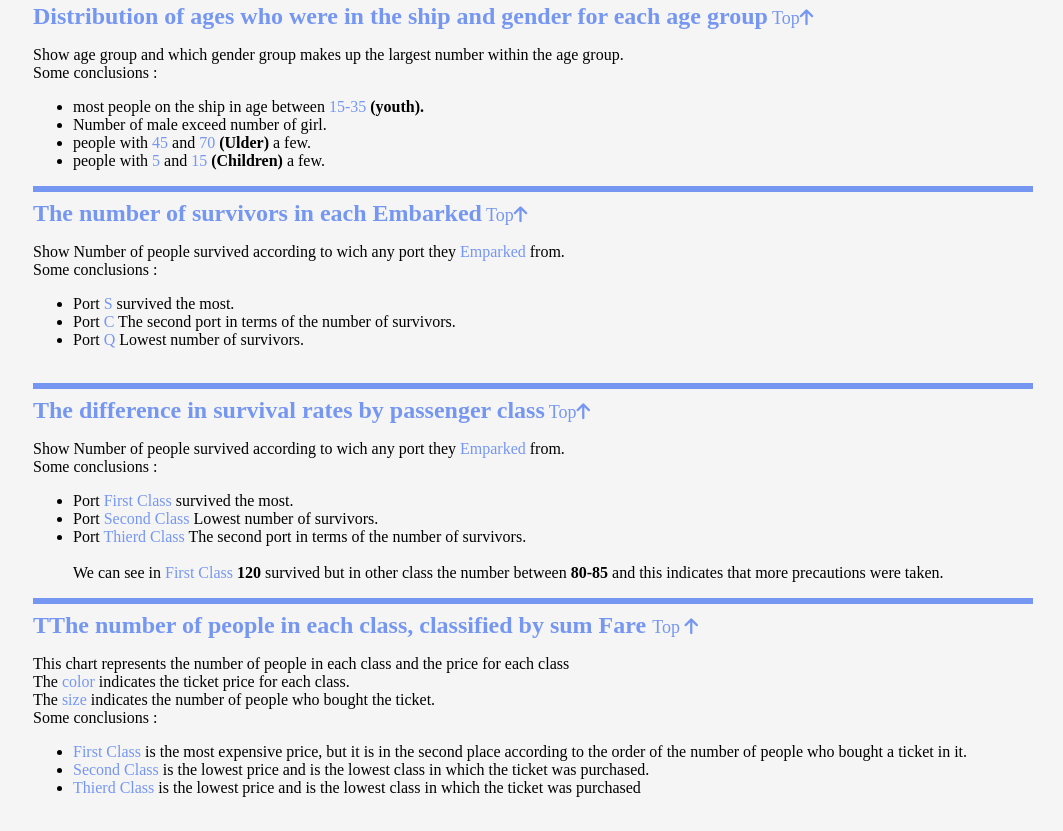
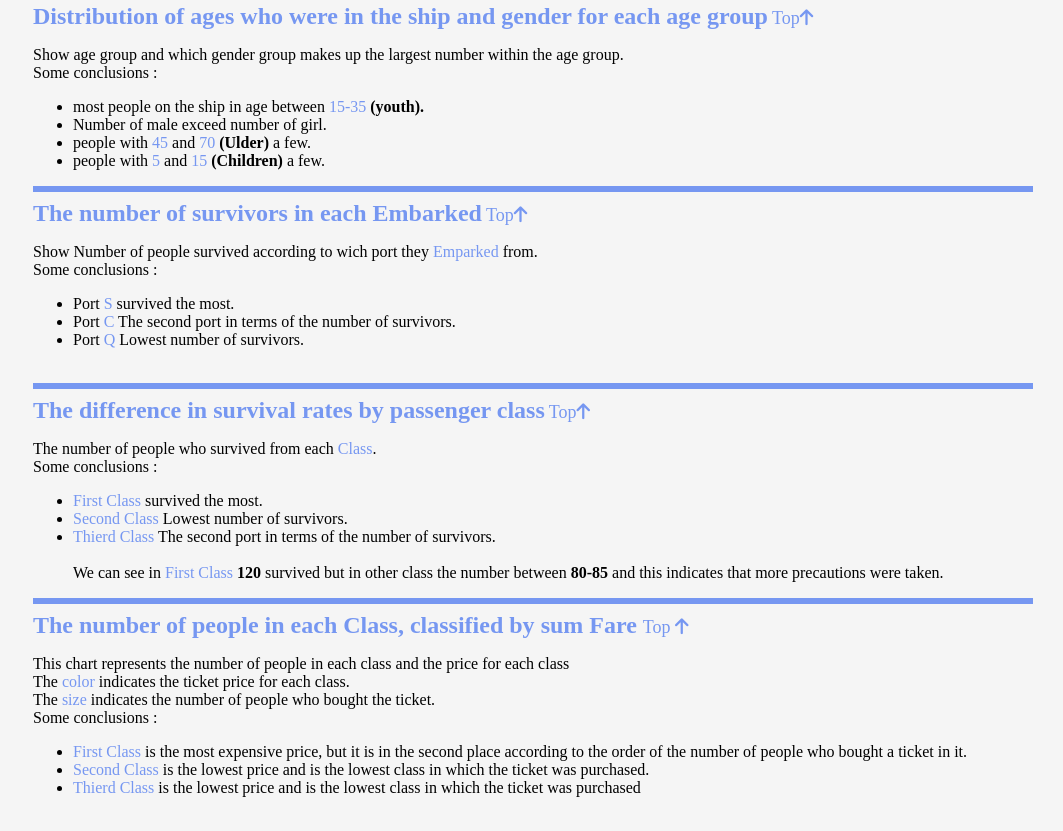
Before and after one commit to hmadMOHAMMAD-oss/DSS.github.io, a plain HTML site: page index.html in a window 1280 px wide. Shown: the part 1192-2023 px from the top of the page, without its empty margins (217-1280 px from the left). Drawn offline with Linux system fonts and the light colour scheme; a script that the page names is missing.

Commit message:
Modify text

```diff
--- a/index.html
+++ b/index.html
@@ -77,7 +77,7 @@
         <div class="Sheet#1" id="Sheet2">
             <h2>The number of survivors in each Embarked</h2>
             <a href="#Top" class="Top">Top<i class="fa-sharp fa-solid fa-arrow-up"></i></a>
-            <p>Show Number of people survived according to wich any port they <span class="span">Emparked</span>
+            <p>Show Number of people survived according to wich port they <span class="span">Emparked</span>
                 from.<br>
                 Some conclusions :
             <ul>
@@ -93,13 +93,12 @@
         <div class="Sheet#3" id="Sheet3">
             <h2>The difference in survival rates by passenger class</h2>
             <a href="#Top" class="Top">Top<i class="fa-sharp fa-solid fa-arrow-up"></i></a>
-            <p>Show Number of people survived according to wich any port they <span class="span">Emparked</span>
-                from.<br>
+            <p>The number of people who survived from each <span class="span">Class</span>.<br>
                 Some conclusions :
             <ul>
-                <li>Port <span class="span">First Class</span> survived the most.</li>
-                <li>Port <span class="span">Second Class</span> Lowest number of survivors.</li>
-                <li>Port <span class="span">Thierd Class</span> The second port in terms of the number of survivors.
+                <li><span class="span">First Class</span> survived the most.</li>
+                <li><span class="span">Second Class</span> Lowest number of survivors.</li>
+                <li><span class="span">Thierd Class</span> The second port in terms of the number of survivors.
                 </li> <br>
                 We can see in <span class="span">First Class</span> <b>120</b> survived but in other class the number
                 between <b>80-85</b>
@@ -111,7 +110,7 @@
         <hr>
 
         <div class="Sheet#3" id="Sheet4">
-            <h2>TThe number of people in each class, classified by sum Fare  </h2>
+            <h2>The number of people in each <span class="span">Class</span>, classified by <span class="span">sum Fare</span> </h2>
             <a href="#Top" class="Top">Top <i class="fa-sharp fa-solid fa-arrow-up"></i></a>
             <p>This chart represents the number of people in each class and the price for each class  <br>
                 The <span class="span">color</span>  indicates the ticket price for each class. <br>
```
